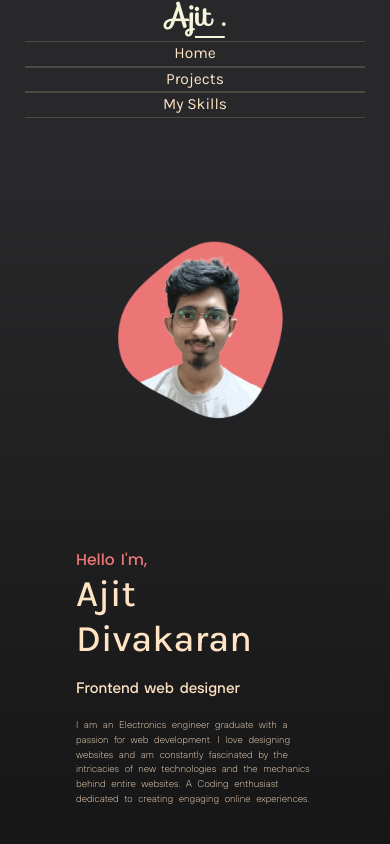
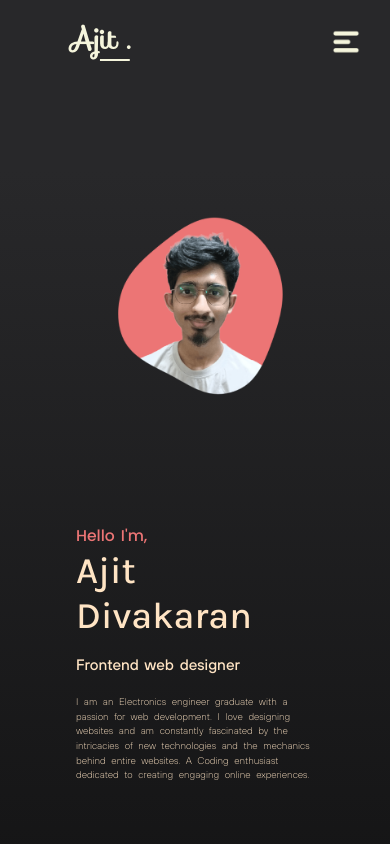
Before and after one commit to ajit-divakaran/ajit-portfolio, a React (Vite) app: page / in a window 390 px wide. Shown: the top 844 px of the page. Built offline with nearby package versions, Linux system fonts and the light colour scheme.

Commit message:
Corrected UI of Navbar and Cards

```diff
--- a/src/components/Navbar_comp/NavBar.modules.css
+++ b/src/components/Navbar_comp/NavBar.modules.css
@@ -50,6 +50,7 @@
   text-decoration: none;
   display: flex;
   align-items: center;
+  /* outline: 1px solid red; */
 }
 
 .logo {
@@ -96,16 +97,33 @@
     z-index:1;
   } */
 
+  .menu-items{
+    display:none;
+  }
+
+  .hamburger-icon{
+    display:none;
+
+
+  }
+
 @media (max-width: 768px) {
-  .navbar {
-    margin: 2px auto;
+  .navBar {
+    margin: 2px 0 8px;
   }
-  .nav-menu {
+  .nav-menu{
+    display: none;
+  }
+  .menu-items{
+    display:block
+  }
+  .nav-menu-hamburger{
     margin-right: 0;
     width: 100vw;
     justify-content: center;
     display: flex;
     flex-direction: column;
+
 
     & a {
       font-size: 4vw;
@@ -117,10 +135,15 @@
       border-left: 0;
       background-color: transparent;
       transition: background-color 0.75s ease-out;
+      text-decoration: none;
+      font-family: "Karla";
+      font-weight: 400;
+      font-size: 18px;
+      color: bisque;
     }
   }
 
-  .nav-menu > a:hover {
+  .nav-menu-hamburger > a:hover {
     background-color: rgba(95, 158, 160, 0.537);
   }
 
@@ -128,9 +151,19 @@
     display: flex;
     justify-content: center;
     margin: 0;
-    width: 100vw;
+
   }
   .logo {
     height: 75%;
   }
+
+  .hamburger-icon{
+    display:block;
+    /* outline: 1px solid red; */
+    margin:0 30px 5px 0;
+
+  }
+
+
+
 }
--- a/src/components/Navbar_comp/Navbar.jsx
+++ b/src/components/Navbar_comp/Navbar.jsx
@@ -1,6 +1,9 @@
 // import Nav from 'react-bootstrap/Nav';
+import { useState } from "react";
 import styles from "./NavBar.modules.css";
 const NavBar = () => {
+  const [showNav,setShowNav] = useState(false)
+  console.log(showNav)
   return (
     <>
       <div className="navBar" style={{ marginTrim: "17px", width: "100vw" }}>
@@ -16,7 +19,19 @@ const NavBar = () => {
           <a href="#projects">Projects</a>
           <a href="#skills">My Skills</a>
         </div>
+        <div className="hamburger-icon">
+        {/* style={{marginTop:"-8px",padding:"0"}} */}
+          <img src="/images/menu.png" onClick={()=>setShowNav(!showNav)} width='28px' />
+        </div>
       </div>
+
+{ showNav && <div className="menu-items">
+        <div className="nav-menu-hamburger">
+            <a href="#">Homes</a>
+            <a href="#projects">Projects</a>
+            <a href="#skills">My Skills</a>
+          </div>
+ </div>}
     </>
   );
 };
--- a/src/components/Second_page_comp/Second_page.modules.css
+++ b/src/components/Second_page_comp/Second_page.modules.css
@@ -92,6 +92,7 @@
   grid-template-columns: repeat(auto-fit,minmax(20rem,1fr));
   gap: 25px;
   width: 90vw;
+
   /* height: fit-content; */
 }
 
@@ -201,6 +202,8 @@
 }
 .card:nth-child(4):before {
   background-image: url("https://t4.ftcdn.net/jpg/04/88/73/73/360_F_488737356_syGID3wg9ph4LCMRTNSmNE9GjgJa7xWW.webp");
+  filter: brightness(70%);
+
 }
 
 
@@ -330,9 +333,9 @@
   .button-background-move {
     font-size: 14px;
   }
-  /* .card {
+  .card {
     width: 90%;
-  } */
+  }
 
   .secondpg_head {
     font-size: 7vw;
@@ -345,6 +348,9 @@
   .title {
     font-size: 20px;
 
+  }
+  .card-body-wrapper{
+    place-content: center;
   }
 }
 @media (min-width: 600px) and (max-width: 1200px) {
```
Also changed, not shown: public/images/menu.png (added).
